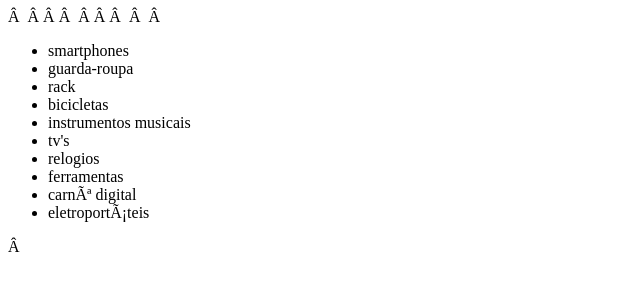
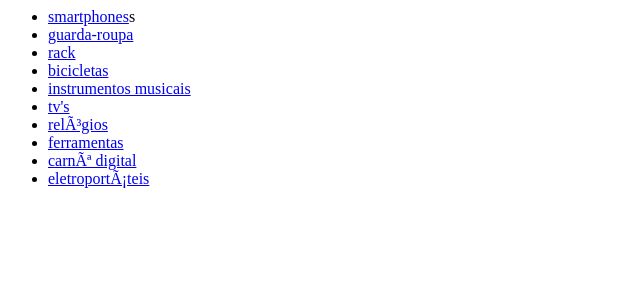
Before and after one commit to biahfeliciano/guiaBIA, a plain HTML site: page teste_lista.html in a window 1280 px wide. Shown: the whole page, without its empty margins (0-640 px from the left). Drawn offline with Linux system fonts and the light colour scheme.

Commit message:
teste_lista

```diff
--- a/teste_lista.html
+++ b/teste_lista.html
@@ -1,21 +1,27 @@
 <!DOCTYPE html>
 <html lang="pt-br">
+
+
     <head>
+
         <title>Casas Bahia - Beatriz</title>
+
         <meta charset="utf-8">
     </head>
+
+
     <body>
         <ul>
-    <li>smartphones</li>
-    <li>guarda-roupa</li>
-    <li>rack</li>
-    <li>bicicletas</li>
-    <li>instrumentos musicais</li>
-    <li>tv's</li>
-    <li>relogios</li>
-    <li>ferramentas</li>
-    <li>carnê digital</li>
-    <li>eletroportáteis</li>
+            <li> <a href='https://www.casasbahia.com.br/c/?filtro=d64771&ordenacao=_maisvendidos&icid=208457_hp_stc_c7_ps1_b0_pb4'>smartphones</a>s</li>
+            <li> <a href='https://www.casasbahia.com.br/guarda-roupa/b'>guarda-roupa</a></li>
+            <li> <a href='https://www.casasbahia.com.br/rack/b'>rack</a></li>
+            <li> <a href='https://www.casasbahia.com.br/bicicleta/b'>bicicletas</a></li>
+            <li> <a href='https://www.casasbahia.com.br/bicicleta/b'>instrumentos musicais</a></li>
+            <li> <a href='https://www.casasbahia.com.br/tv-e-video/?filtro=c1&nid=201450'>tv's</a></li>
+            <li> <a href='https://www.casasbahia.com.br/c/?filtro=d42524&ordenacao=_maisvendidos&icid=208465_hp_stc_c7_ps1_b0_pb12'>relógios</a></li>
+            <li> <a href='https://www.casasbahia.com.br/c/?filtro=d64789&ordenacao=_maisvendidos&icid=209116_hp_stc_c7_ps1_b0_pb2'>ferramentas</a></li>
+            <li> <a href='https://www.casasbahia.com.br/hotsite/carne-digital.aspx?utm_source=gp_search&utm_medium=cpc&utm_campaign=carne_digital&gclid=CjwKCAjwgviIBhBkEiwA10D2j5Gf92tKDM9BcSobWegRl6Lrs9Mdo_WhGb8qLQZj2zhnKaZBZF1n7BoCDT8QAvD_BwE?icid=201304_hp_stc_c7_ps1_b0_pb1'>carnê digital</a></li>
+            <li> <a href='https://www.casasbahia.com.br/Eletroportateis/?Filtro=C73&nid=201452'>eletroportáteis</a></li>
         </ul>
     </body>
 
```
Lines whose indentation alone changed are shown as unchanged.
